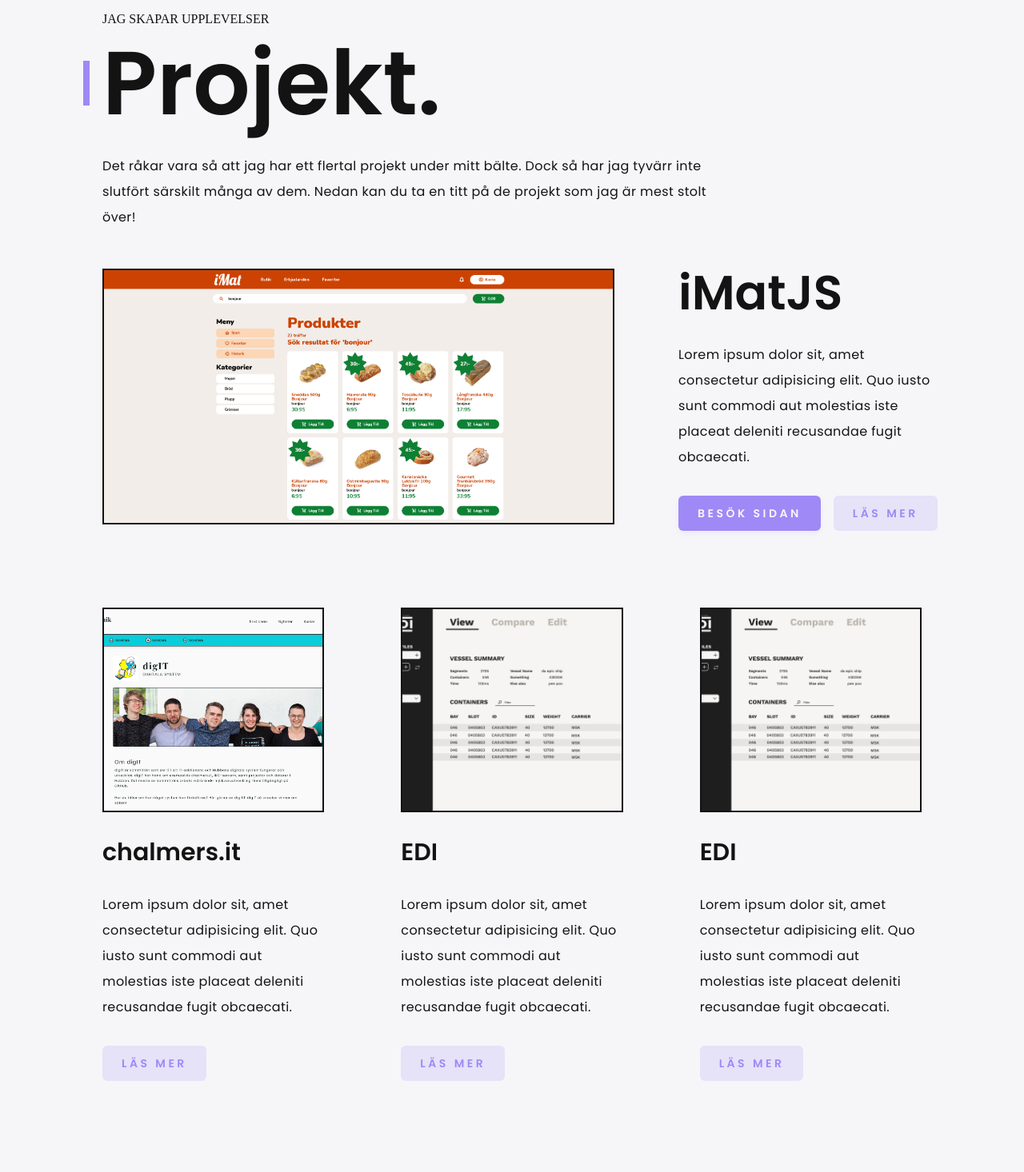
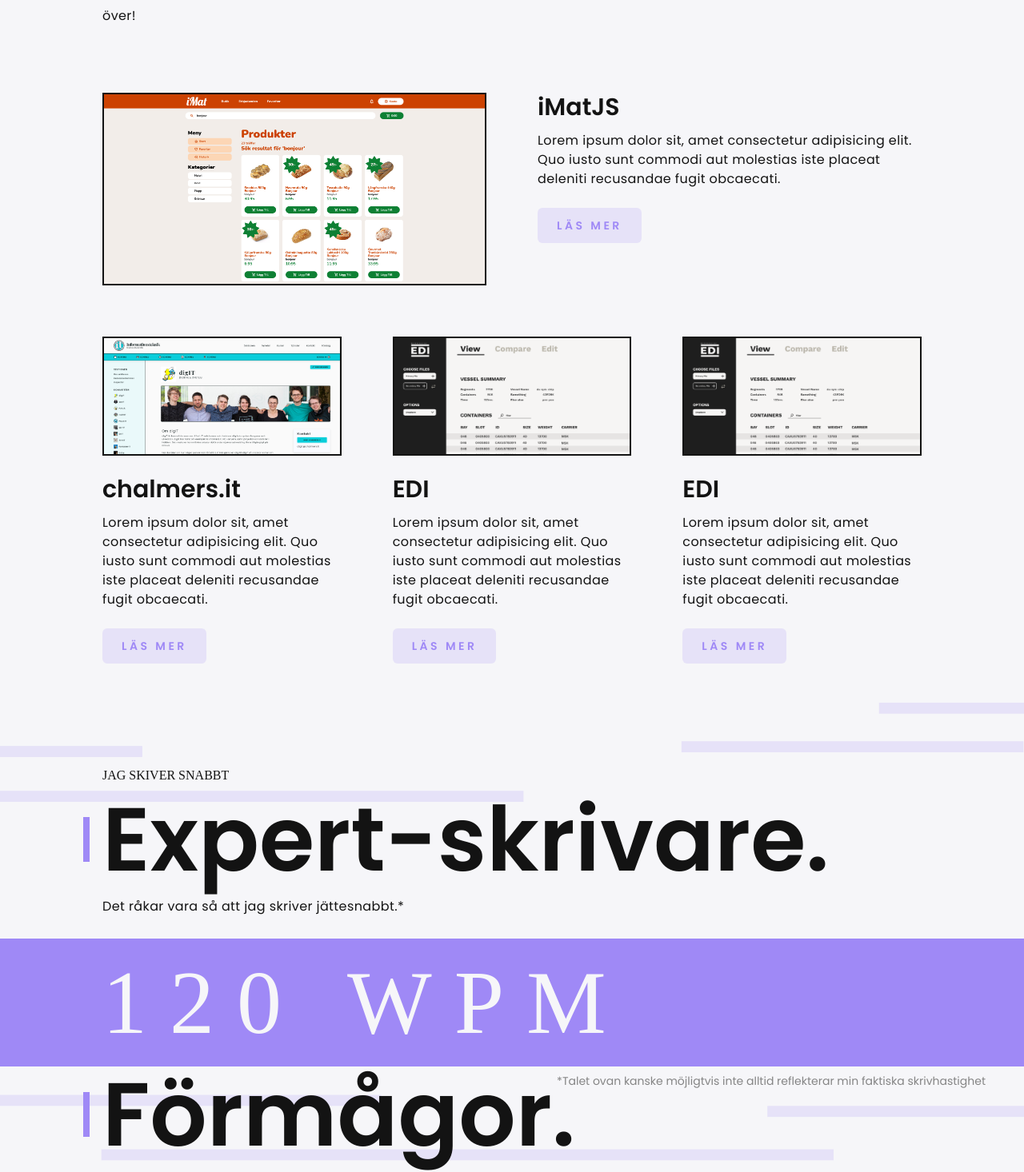
Before and after one commit to antoneekstrom/antonekstrom.se, a Svelte app: page / in a window 1280 px wide. Shown: the part 1004-2470 px from the top of the page at 80% size. Built offline with nearby package versions, Linux system fonts and the light colour scheme; a web font is replaced by a local one.

Commit message:
Improved thumbnails

```diff
--- a/src/components/Hero.svelte
+++ b/src/components/Hero.svelte
@@ -20,7 +20,7 @@
         mycket kul! Allra mest har jag sysslat med att programmera och designa
         webbplatser.
       </p>
-      <div class="btn-row mt-2">
+      <div class="btn-row flex-col sm:flex-row mt-2">
         <button class="btn btn-primary">kontakta mig</button>
         <button class="btn btn-secondary">se mitt cv</button>
       </div>
--- /dev/null
+++ b/src/components/Thumbnail.svelte
@@ -0,0 +1,30 @@
+<script lang="ts">
+  export let src: string;
+  export let alt: string;
+  export let title: string;
+  export let row = false;
+</script>
+
+<article>
+  <div class="flex flex-col gap-6 {row && "xl:flex-row xl:gap-16"}">
+    <a href="#plupp" class="{!row && "aspect-w-2 aspect-h-1"} cursor-auto">
+      <img
+        src={src}
+        alt={alt}
+        class="border-2 border-black link object-cover object-top w-full h-full {row && "xl:max-w-screen-md"} cursor-pointer hover-peek" />
+    </a>
+    <div class="flex flex-col">
+      <div>
+        <a href="#plupp">
+          <h1 class="subtitle text-3xl link inline-block">{title}</h1>
+        </a>
+        <p class="paragraph text-sm md:text-base">
+          <slot />
+        </p>
+      </div>
+      <div>
+        <button class="btn btn-secondary">läs mer</button>
+      </div>
+    </div>
+  </div>
+</article>
--- a/src/components/ThumbnailLarge.svelte
+++ /dev/null
@@ -1,16 +0,0 @@
-<script lang="ts">
-  export let src: string;
-  export let alt: string;
-</script>
-
-<article>
-  <div class="flex flex-col xl:flex-row gap-20">
-    <a href="#plupp" class="cursor-pointer hover-peek">
-      <img src={src}
-      alt={alt} class="max-w-screen md:max-w-screen-sm border-2 border-black object-cover object-top link" />
-    </a>
-    <div>
-      <slot />
-    </div>
-  </div>
-</article>
--- a/src/components/ThumbnailSmall.svelte
+++ /dev/null
@@ -1,18 +0,0 @@
-<script lang="ts">
-  export let src: string;
-  export let alt: string;
-</script>
-
-<article>
-  <div class="flex flex-col gap-8">
-    <a href="#plupp" class="cursor-pointer hover-peek">
-      <img
-        src={src}
-        alt={alt}
-        class="border-2 border-black link object-cover object-top h-64 w-96" />
-    </a>
-    <div>
-      <slot />
-    </div>
-  </div>
-</article>
--- a/src/pages/Home.svelte
+++ b/src/pages/Home.svelte
@@ -3,15 +3,13 @@
   import Section from "../components/Section.svelte";
   import Page from "../components/Page.svelte";
   import Hero from "../components/Hero.svelte";
-  import ThumbnailLarge from "../components/ThumbnailLarge.svelte";
-  import ThumbnailSmall from "../components/ThumbnailSmall.svelte";
+  import ThumbnailSmall from "../components/Thumbnail.svelte";
   import Speedbox from "../components/Speedbox.svelte";
 </script>
 
 <Page>
   <Header />
-  <div
-    class="page-inset mt-20 flex flex-col gap-52 lg:gap-80 w-full overflow-x-hidden">
+  <div class="page-inset mt-10 flex flex-col gap-32 w-full overflow-x-hidden">
     <Hero />
     <Section title="Projekt." eyebrow="jag skapar upplevelser">
       <div>
@@ -21,84 +19,44 @@
           du ta en titt på de projekt som jag är mest stolt över!
         </p>
       </div>
-      <div class="mt-12">
-        <ThumbnailLarge
-          alt="iMatJS screenshot"
-          src="/images/screenshots/imatjs_screenshot.png">
-          <div class="flex flex-col justify-between h-full">
-            <div>
-              <a href="#plupp">
-                <h1 class="subtitle link inline-block">iMatJS</h1>
-              </a>
-              <p class="paragraph">
-                Lorem ipsum dolor sit, amet consectetur adipisicing elit. Quo
-                iusto sunt commodi aut molestias iste placeat deleniti
-                recusandae fugit obcaecati.
-              </p>
-            </div>
-            <div class="btn-row">
-              <button class="btn btn-primary">besök sidan</button>
-              <button class="btn btn-secondary">läs mer</button>
-            </div>
+      <div class="mt-8">
+        <ul
+          class="mt-20 gap-16 grid justify-items-stretch grid-cols-1 md:grid-cols-2 xl:grid-cols-3 auto-cols-fr">
+          <div class="col-span-1 xl:col-span-3">
+            <ThumbnailSmall
+              alt="iMatJS screenshot"
+              src="/images/screenshots/imatjs_screenshot.png"
+              title="iMatJS"
+              row
+            >
+              Lorem ipsum dolor sit, amet consectetur adipisicing elit. Quo
+              iusto sunt commodi aut molestias iste placeat deleniti recusandae
+              fugit obcaecati.
+            </ThumbnailSmall>
           </div>
-        </ThumbnailLarge>
-        <ul class="mt-24 gap-24 grid justify-items-stretch grid-cols-1 md:grid-cols-2 lg:grid-cols-3">
           <ThumbnailSmall
             alt="chalmers.it screenshot"
-            src="/images/screenshots/chalmers-it_screenshot.png">
-            <div class="flex flex-col justify-between h-full">
-              <div>
-                <a href="#plupp">
-                  <h1 class="subtitle text-3xl link inline-block">chalmers.it</h1>
-                </a>
-                <p class="paragraph">
-                  Lorem ipsum dolor sit, amet consectetur adipisicing elit. Quo
-                  iusto sunt commodi aut molestias iste placeat deleniti recusandae
-                  fugit obcaecati.
-                </p>
-              </div>
-              <div>
-                <button class="btn btn-secondary">läs mer</button>
-              </div>
-            </div>
+            src="/images/screenshots/chalmers-it_screenshot.png"
+            title="chalmers.it">
+            Lorem ipsum dolor sit, amet consectetur adipisicing elit. Quo iusto
+            sunt commodi aut molestias iste placeat deleniti recusandae fugit
+            obcaecati.
           </ThumbnailSmall>
           <ThumbnailSmall
             alt="EDI screenshot"
-            src="/images/screenshots/edi_screenshot.png">
-            <div>
-              <div>
-                <a href="#plupp">
-                  <h1 class="subtitle text-3xl link inline-block">EDI</h1>
-                </a>
-                <p class="paragraph">
-                  Lorem ipsum dolor sit, amet consectetur adipisicing elit. Quo
-                  iusto sunt commodi aut molestias iste placeat deleniti recusandae
-                  fugit obcaecati.
-                </p>
-              </div>
-              <div>
-                <button class="btn btn-secondary">läs mer</button>
-              </div>
-            </div>
+            src="/images/screenshots/edi_screenshot.png"
+            title="EDI"
+            >Lorem ipsum dolor sit, amet consectetur adipisicing elit. Quo iusto
+            sunt commodi aut molestias iste placeat deleniti recusandae fugit
+            obcaecati.
           </ThumbnailSmall>
           <ThumbnailSmall
             alt="EDI screenshot"
-            src="/images/screenshots/edi_screenshot.png">
-            <div>
-              <div>
-                <a href="#plupp">
-                  <h1 class="subtitle text-3xl link inline-block">EDI</h1>
-                </a>
-                <p class="paragraph">
-                  Lorem ipsum dolor sit, amet consectetur adipisicing elit. Quo
-                  iusto sunt commodi aut molestias iste placeat deleniti recusandae
-                  fugit obcaecati.
-                </p>
-              </div>
-              <div>
-                <button class="btn btn-secondary">läs mer</button>
-              </div>
-            </div>
+            src="/images/screenshots/edi_screenshot.png"
+            title="EDI"
+            >Lorem ipsum dolor sit, amet consectetur adipisicing elit. Quo iusto
+            sunt commodi aut molestias iste placeat deleniti recusandae fugit
+            obcaecati.
           </ThumbnailSmall>
         </ul>
       </div>
--- a/tailwind.css
+++ b/tailwind.css
@@ -56,7 +56,7 @@
     @apply text-sm sm:text-base font-regular font-brand text-black uppercase;
   }
   .paragraph {
-    @apply text-base font-regular font-sans text-black tracking-wide leading-loose my-8 max-w-screen-md;
+    @apply text-base font-regular font-sans text-black tracking-wide leading-loose my-6 mt-3 max-w-screen-md;
   }
   .text-tag {
     @apply relative before:absolute before:-left-6 before:top-0 before:bottom-0 before:my-auto before:h-1/2 before:w-2 before:bg-lavendel before:block;
```
Also changed, not shown: 1 other file (tests, documents, lock files or other folders).
